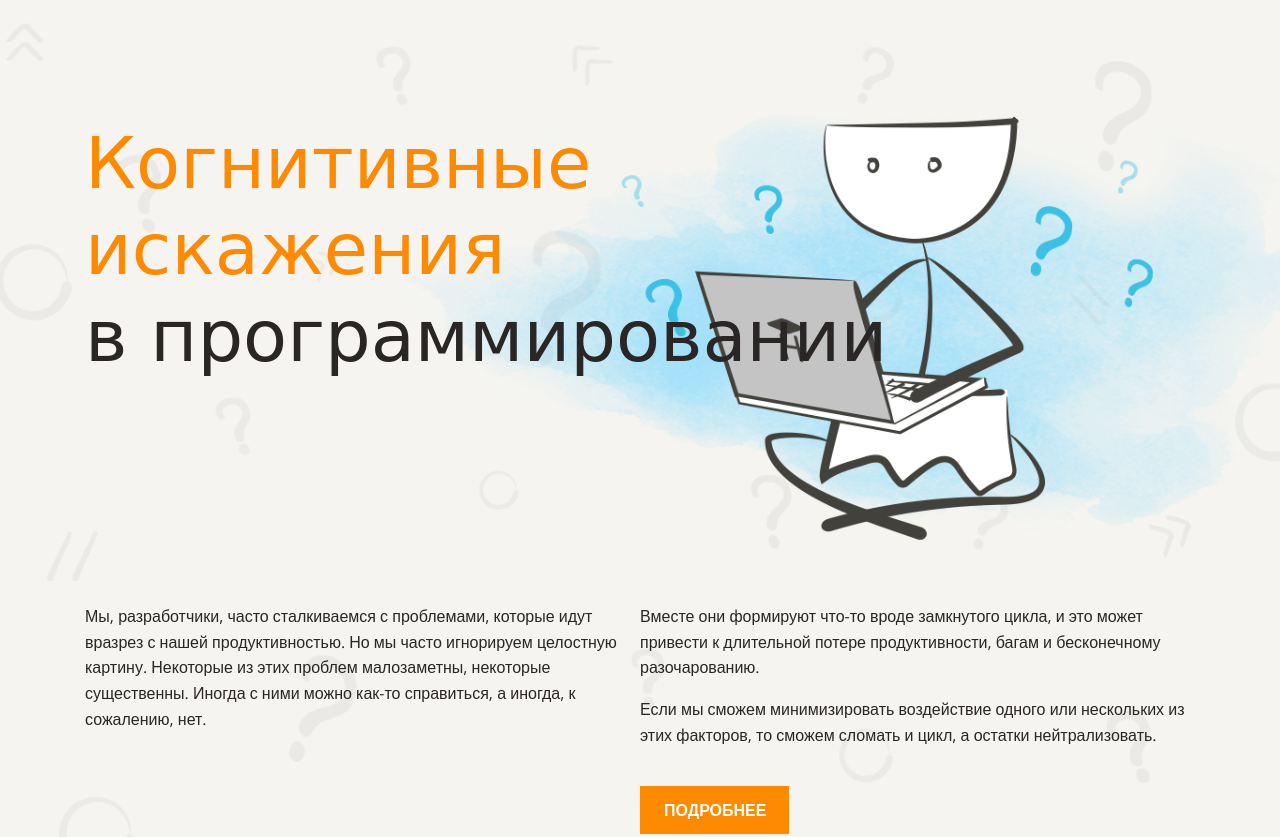
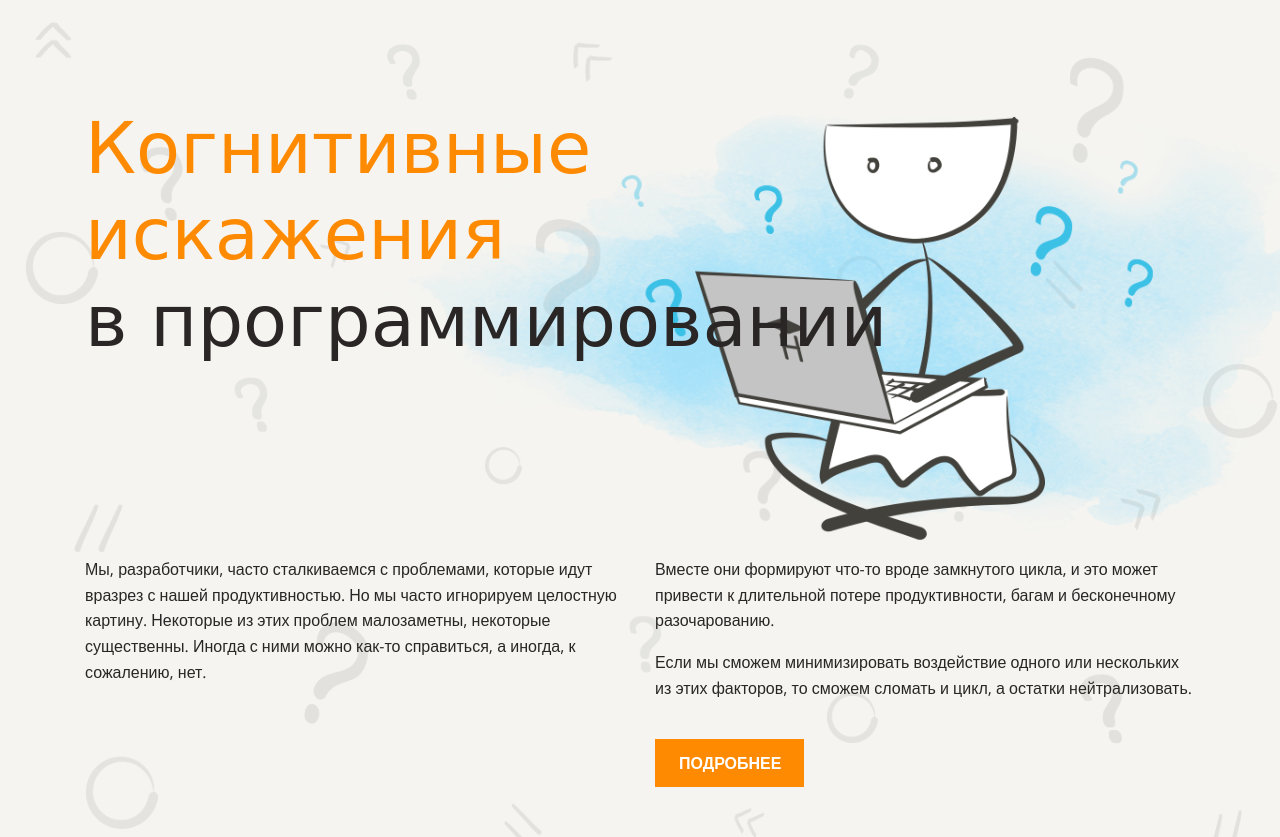
Before and after one commit to olekhova/layout-designer-project-lvl1, a plain HTML site: page src/index.html in a window 1280 px wide. Shown: the top 837 px of the page. Drawn offline with nearby package versions, Linux system fonts and the light colour scheme; a web font is replaced by a local one.

Commit message:
header pixel near perfect

```diff
--- a/src/index.html
+++ b/src/index.html
@@ -14,12 +14,12 @@
 <body>
   <header class="background background-light overflow-x">
     <div class="container relative">
-      <h1 class="heading mt-20">
+      <h1 class="heading mt-5">
         <span class="primary">Когнитивные <br> искажения</span> <br>
         в программировании
       </h1>
       <img src="./images/main.png" alt="main" class="header-image">
-      <div class="row mt-225">
+      <div class="row mt-193">
         <div class="col-50">
           <p class="mt-0">
             Мы, разработчики, часто сталкиваемся с проблемами, которые идут вразрез с нашей продуктивностью. Но мы часто
@@ -29,7 +29,7 @@
             а иногда, к сожалению, нет.
           </p>
         </div>
-        <div class="col-50">
+        <div class="col-50 pl-15">
           <p class="mt-0">
             Вместе они формируют что-то вроде замкнутого цикла, и это может
             привести к длительной потере продуктивности,
--- a/src/styles/style.css
+++ b/src/styles/style.css
@@ -94,6 +94,10 @@ a {
   margin-top: 0;
 }
 
+.mt-5 {
+  margin-top: 5px;
+}
+
 .mt-8 {
   margin-top: 8px;
 }
@@ -118,8 +122,8 @@ a {
   margin-top: 100px;
 }
 
-.mt-225 {
-  margin-top: 225px;
+.mt-193 {
+  margin-top: 193px;
 }
 
 .mb-4 {
@@ -227,9 +231,10 @@ a {
   width: 100%;
   height: 100%;
 
-  background-image: url('../images/background-pattern.png');
+  background-image: url('../images/background.png');
   background-repeat: no-repeat;
   background-size: cover;
+  opacity: 10%;
 
 
   content: '';
```
Also changed, not shown: src/images/background-pattern.png (deleted).
